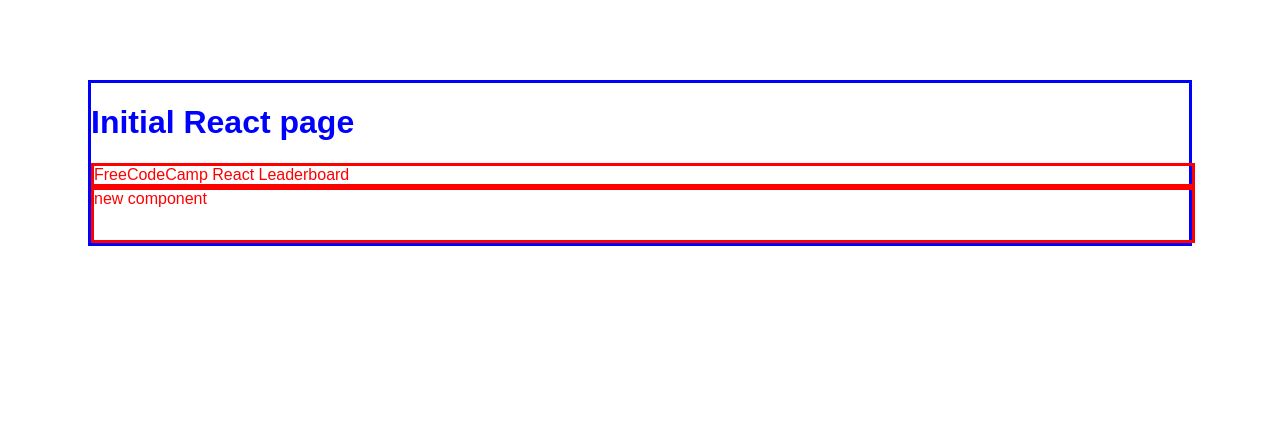
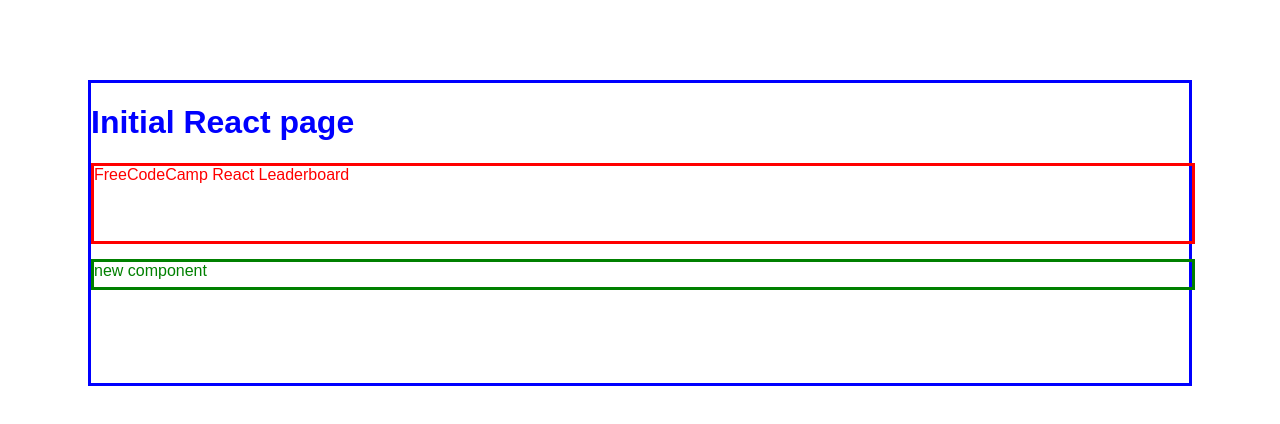
Before and after one commit to richardse08/camper-leaderboard, a React app: page / in a window 1280 px wide. Shown: the top 424 px of the page. Built offline with nearby package versions, Linux system fonts and the light colour scheme; the HTML template or start-up script is replaced by a standard one.

Commit message:
sass compiler working into single file, but file is going to dist not src

```diff
--- a/src/index.js
+++ b/src/index.js
@@ -4,7 +4,6 @@ import App from './App.js';
 import Header from './components/Header.js';
 import Footer from './components/Footer.js';
 
-// import './App.css';
 
 
 // render app components
--- a/src/sass/components/app.sass
+++ b/src/sass/components/app.sass
@@ -3,3 +3,4 @@
     font-family: Arial, Helvetica, sans-serif
     border: solid
     color: blue
+    height: 300px
--- a/src/sass/components/footer.sass
+++ b/src/sass/components/footer.sass
@@ -1,5 +1,6 @@
 .Footer
     width: 100%
     border: solid
-    color: red
-    height: 50px
+    color: green
+    height: 25px
+    margin-top: 15px
--- a/src/sass/components/header.sass
+++ b/src/sass/components/header.sass
@@ -2,3 +2,4 @@
     width: 100%
     border: solid
     color: red
+    height: 75px
--- a/webpack.config.js
+++ b/webpack.config.js
@@ -1,10 +1,44 @@
+// const ExtractTextPlugin = require('extract-text-webpack-plugin');
+const MiniCssExtractPlugin = require("mini-css-extract-plugin");
 const path = require('path');
-const MiniCssExtractPlugin = require("mini-css-extract-plugin");
 const webpack = require('webpack');
 
 
-module.exports = {
+const config = {
+
+    plugins: [
+        new MiniCssExtractPlugin({
+            // Options similar to the same options in webpackOptions.output
+            // both options are optional
+            filename: "css/project.css",
+            // chunkFilename: "[id].css"
+        })
+    ],
+
+    module: {
+        rules: [
+            {
+                test: /\.(js|jsx)$/,
+                exclude: /(node_modules|bower_components)/,
+                loader: 'babel-loader',
+                options: {
+                    presets: ['react', 'env'],
+                }
+            },
+
+            {
+                test: /\.(css|sass)$/,
+                use: [
+                    MiniCssExtractPlugin.loader,
+                    "css-loader",
+                    "sass-loader"
+                ]
+            }
+        ]
+    },
+
     mode: 'development',
+
     entry: {
         bundle: [
             // CHECK THIS
@@ -18,52 +52,44 @@ module.exports = {
         // output the bundle file INTO dist folderbabel-
         path: path.resolve(__dirname, 'dist'),
         // CHECK THIS
-        filename: '[name].js'
+        filename: '[name].js',
     },
 
-    module: {
-        rules: [
-            {
-                // use babel-loader for transforming .jsx files and es6
-                test: /\.(js|jsx)$/,
-                // CHECK THIS
-                exclude: /(node_modules|bower_components)/,
-                loader: 'babel-loader',
-                options: {
-                    // CHECK THIS
-                    presets: ['react', 'env']
-                }
-            },
+    // module: {
+    //     rules: [
+    //         {
+    //             // use babel-loader for transforming .jsx files and es6
+    //             test: /\.(js|jsx)$/,
+    //             // CHECK THIS
+    //             exclude: /(node_modules|bower_components)/,
+    //             loader: 'babel-loader',
+    //             options: {
+    //                 // CHECK THIS
+    //                 presets: ['react', 'env'],
+    //             }
+    //         },
 
-            {
-                // use css-loader for .css files (needs style-loader to work)
-                test: /\.sass$/,
-                use: [
-                    // MiniCssExtractPlugin.loader,
-                    "style-loader",
-                    "css-loader",
-                    "sass-loader"
-                ],
-            }
-        ]
-    },
+    //         {
+    //             // use css-loader for .css files (needs style-loader to work)
+    //             test: /\.sass$/,
+    //             // use: ['style-loader', 'css-loader', 'sass-loader']
 
-    plugins: [
-        // from module-rules-ExtractTextPlugin, tell that where to send these files
-        // in this case they will go into SRC/CSS which is where the compiled CSS will live before sent to DIST
+    //             use: ExtractTextPlugin.extract({
+    //                 fallback:'style-loader',
+    //                 use: ['css-loader','sass-loader'],
+    //             })
+    //         }
+    //     ]
+    // },
 
-        new MiniCssExtractPlugin({
-            filename: 'css/project.css'
-        }),
+    // plugins: [
+    //     new ExtractTextPlugin('css/project.css', {
+    //         allChunks: true
+    //     })
+    // ],
 
-        // add hot module replacement
-        new webpack.HotModuleReplacementPlugin()
-    ],
-
-
-    // import these modules without needing to add extensions
-    // CHECK THIS
-    resolve: { extensions: ['*', '.js', '.jsx'] }
-
+    resolve: { extensions: ['*', '.js', '.jsx'] },
 
 };
+
+module.exports = config;
```
Also changed, not shown: 2 other files (tests, documents, lock files or other folders).
